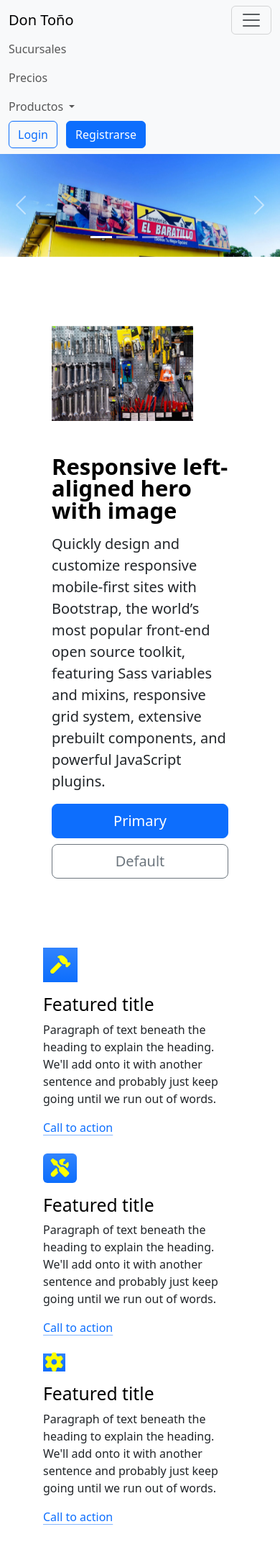
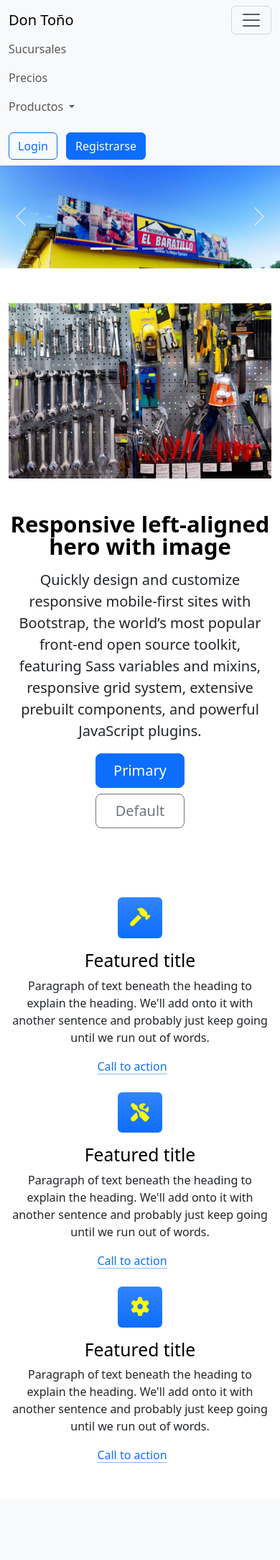
Before and after one commit to teacher-kev/don-tono, a PHP site: page / in a window 390 px wide, after a click that opens the changed part; the page is wider, and only the part inside the window is pictured. Shown: that part at 72% size. After the commit the page ends 2033 px from the top of that part, so only its background shows below. Run offline with PHP 8.4, Linux system fonts and the light colour scheme; some libraries are stand-ins or nearby versions.

Commit message:
Updates en diseño responsive

```diff
--- a/index.php
+++ b/index.php
@@ -33,34 +33,40 @@
                     </a>
                     <ul class="dropdown-menu">
                         <li><a class="dropdown-item" href="productos.php">Herramientas</a></li>
-                        <li><a class="dropdown-item" href="#">Construcción</a></li>
-                        <li><a class="dropdown-item" href="#">Techos</a></li>
+                        <li><a class="dropdown-item" href="productos.php">Construcción</a></li>
+                        <li><a class="dropdown-item" href="productos.php">Techos</a></li>
                     </ul>
                     </li>
                 </ul>
 
-                <div class="ms-auto">
+                <div class="ms-lg-auto mt-3 mt-lg-0">
 
                 <?php if (isset($_SESSION['usuario_id'])): ?>
 
                     <div class="dropdown">
                         <a class="btn btn-outline-secondary dropdown-toggle d-flex align-items-center" href="#" role="button" data-bs-toggle="dropdown" aria-expanded="false">
+
                             <i class="fa-solid fa-circle-user me-2"></i>
                             <?php echo $_SESSION['nombre']; ?>
+
                         </a>
 
                         <ul class="dropdown-menu dropdown-menu-end">
+
                             <li>
                                 <a class="dropdown-item" href="profile.php">
                                     <i class="fa-solid fa-id-card me-2"></i> Perfil
                                 </a>
                             </li>
+
                             <li><hr class="dropdown-divider"></li>
+
                             <li>
                                 <a class="dropdown-item text-danger" href="php/logout.php">
                                     <i class="fa-solid fa-right-from-bracket me-2"></i> Cerrar sesión
                                 </a>
                             </li>
+
                         </ul>
                     </div>
 
@@ -74,6 +80,7 @@
                 </div>
 
 
+
                 <!-- <div class="ms-auto">
                     <a href="#" class="btn btn-outline-primary me-2">Login</a>
                     <a href="#" class="btn btn-primary">Registrarse</a>
@@ -82,6 +89,7 @@
         </div>
     </nav>
 
+    <div class="container-fluid p-0">
             <div id="carouselExampleFade" class="carousel slide carousel-fade">
         <div class="carousel-indicators">
             <button type="button" data-bs-target="#carouselExampleFade" data-bs-slide-to="0" class="active" aria-current="true" aria-label="Slide 1"></button>
@@ -91,28 +99,28 @@
         </div>
         <div class="carousel-inner">
             <div class="carousel-item active">
-                <img src="img/ferre1.jpg" class="d-block w-100" alt="...">
+                <img src="img/ferre1.jpg" class="d-block w-100 img-fluid" alt="...">
                 <div class="carousel-caption d-none d-md-block">
                     <h5>First slide label</h5>
                     <p>Some representative placeholder content for the first slide.</p>
                 </div>
             </div>
             <div class="carousel-item">
-                <img src="img/ferre2.jpg" class="d-block w-100" alt="...">
+                <img src="img/ferre2.jpg" class="d-block w-100 img-fluid" alt="...">
                 <div class="carousel-caption d-none d-md-block">
                     <h5>First slide label</h5>
                     <p>Some representative placeholder content for the first slide.</p>
                 </div>
             </div>
             <div class="carousel-item">
-                <img src="img/dontono.jpg" class="d-block w-100" alt="...">
+                <img src="img/dontono.jpg" class="d-block w-100 img-fluid" alt="...">
                 <div class="carousel-caption d-none d-md-block">
                     <h5>First slide label</h5>
                     <p>Some representative placeholder content for the first slide.</p>
                 </div>
             </div>
             <div class="carousel-item">
-                <img src="img/ferre3.jpg" class="d-block w-100" alt="...">
+                <img src="img/ferre3.jpg" class="d-block w-100 img-fluid" alt="...">
                 <div class="carousel-caption d-none d-md-block">
                     <h5>First slide label</h5>
                     <p>Some representative placeholder content for the first slide.</p>
@@ -128,24 +136,30 @@
             <span class="visually-hidden">Next</span>
         </button>
     </div>
+    </div>
 
-    <div class="row flex-lg-row-reverse align-items-center g-5 py-5 mx-5 my-0">
-        <div class="col-10 col-sm-8 col-lg-6">
+
+
+    <div class="container py-5">
+        <div class="row flex-lg-row-reverse align-items-center g-5">
+            <div class="col-12 col-sm-10 col-md-8 col-lg-6 mx-auto">
                 <img src="img/herramientas.jpg" class="d-block mx-lg-auto img-fluid" alt="Bootstrap Themes" width="700" height="500" loading="lazy">
             </div>
-        <div class="col-lg-6">
+            <div class="col-lg-6 text-center text-lg-start">
                 <h1 class="display-5 fw-bold text-body-emphasis lh-1 mb-3">Responsive left-aligned hero with image</h1>
                 <p class="lead">Quickly design and customize responsive mobile-first sites with Bootstrap, the world’s most popular front-end open source toolkit, featuring Sass variables and mixins, responsive grid system, extensive prebuilt components, and powerful JavaScript plugins.</p>
-            <div class="d-grid gap-2 d-md-flex justify-content-md-start">
+                <div class="d-grid gap-2 d-md-flex justify-content-center justify-content-lg-start">
                     <button type="button" class="btn btn-primary btn-lg px-4 me-md-2">Primary</button>
                     <button type="button" class="btn btn-outline-secondary btn-lg px-4">Default</button>
                 </div>
             </div>
         </div>
+    </div>
 
-    <div class="row g-4 py-5 row-cols-1 row-cols-lg-3 mx-5">
-        <div class="feature col">
-            <div class="feature-icon d-inline-flex align-items-center justify-content-center text-bg-primary bg-gradient fs-2 mb-3" style="width:3rem; height: 3rem;" >
+    <div class="container py-5">
+        <div class="row g-4 row-cols-1 row-cols-md-2 row-cols-lg-3">
+            <div class="col text-center text-lg-start">
+                <div class="feature-icon d-inline-flex align-items-center justify-content-center text-bg-primary bg-gradient rounded p-3 fs-2 mb-3">
                     <i class="fa-solid fa-hammer icono"></i>
                 </div>
                 <h3 class="fs-2 text-body-emphasis">Featured title</h3>
@@ -156,8 +170,8 @@
                     </svg>
                 </a>
             </div>
-        <div class="feature col">
-            <div class="feature-icon d-inline-flex align-items-center justify-content-center text-bg-primary bg-gradient fs-2 mb-3 p-2 rounded">
+            <div class="col text-center text-lg-start">
+                <div class="feature-icon d-inline-flex align-items-center justify-content-center text-bg-primary bg-gradient rounded p-3 fs-2 mb-3">
                     <i class="fa-solid fa-screwdriver-wrench icono"></i>
                 </div>
                     <h3 class="fs-2 text-body-emphasis">Featured title</h3>
@@ -168,8 +182,8 @@
                         </svg>
                     </a>
             </div>
-        <div class="feature col">
-                <div class="feature-icon d-inline-flex align-items-center justify-content-center text-bg-primary bg-gradient fs-2 mb-3">
+            <div class="col text-center text-lg-start">
+                    <div class="feature-icon d-inline-flex align-items-center justify-content-center text-bg-primary bg-gradient rounded p-3 fs-2 mb-3">
                         <i class="fa-solid fa-gear icono"></i>
                         </div>
                         <h3 class="fs-2 text-body-emphasis">Featured title</h3>
@@ -181,7 +195,7 @@
                         </a>
             </div>
         </div>
-
+    </div>
 
     <script src="https://cdn.jsdelivr.net/npm/bootstrap@5.3.8/dist/js/bootstrap.bundle.min.js" integrity="sha384-FKyoEForCGlyvwx9Hj09JcYn3nv7wiPVlz7YYwJrWVcXK/BmnVDxM+D2scQbITxI" crossorigin="anonymous"></script>
 
```
Also changed, not shown: login.html (+10 -5 lines), productos.php (+6 -2 lines), registro.html (+19 -7 lines). Lines whose indentation alone changed are shown as unchanged.
